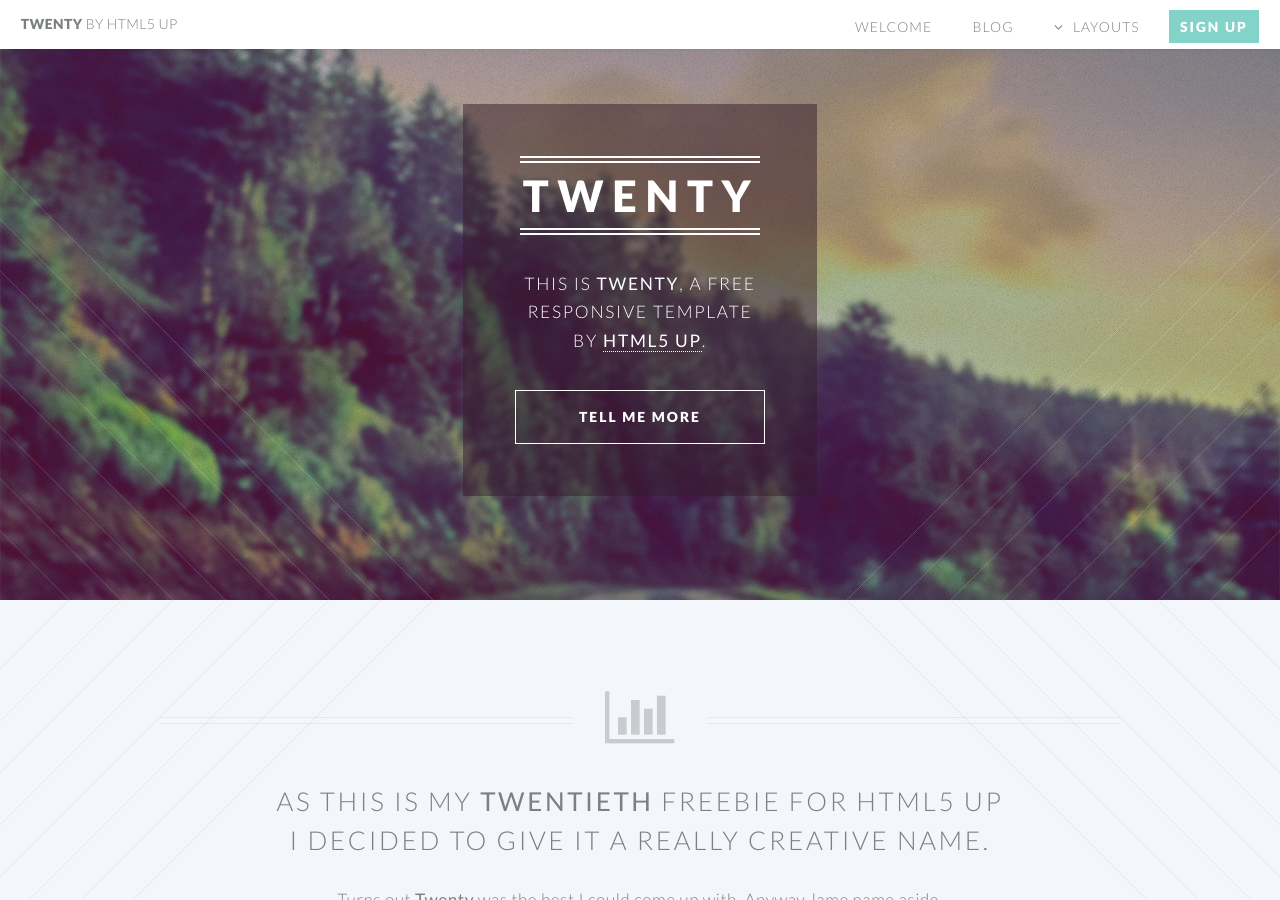
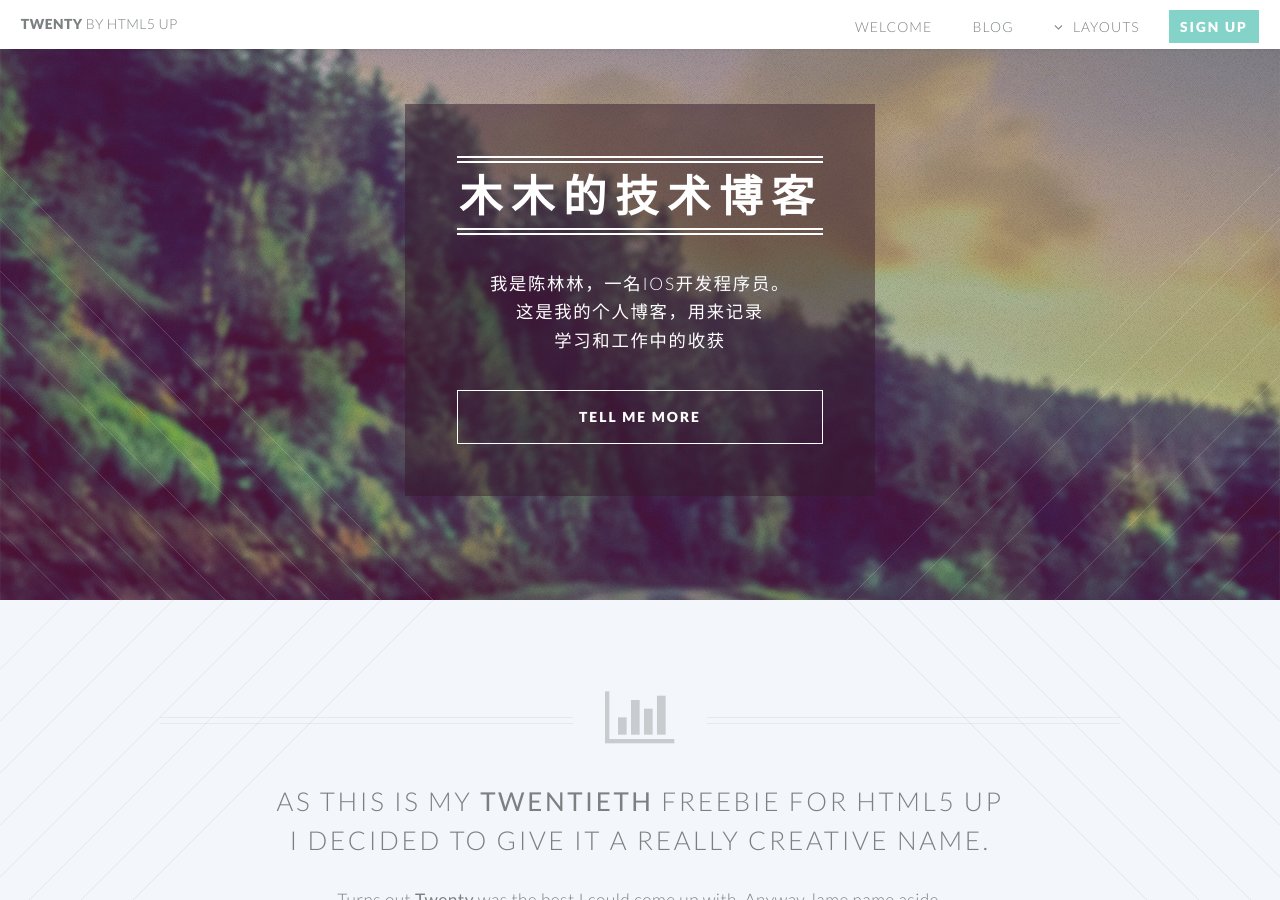
Before and after one commit to iosChenBoy/iosChenBoy.github.io, a Jekyll site: the page built from index.html, in a window 1280 px wide and 900 px high. Built offline with Jekyll 4.4.1, drawn with Linux system fonts in a browser that asks for light colours.

Commit message:
Update banner.html

```diff
--- a/_includes/banner.html
+++ b/_includes/banner.html
@@ -10,13 +10,13 @@
     <div class="inner">
 
         <header>
-            <h2>TWENTY</h2>
+            <h2>木木的技术博客</h2>
         </header>
-        <p>This is <strong>Twenty</strong>, a free
+        <p>我是陈林林，一名iOS开发程序员。 <strong></strong>
         <br />
-        responsive template
+        这是我的个人博客，用来记录
         <br />
-        by <a href="http://html5up.net">HTML5 UP</a>.</p>
+        学习和工作中的收获</p>
         <footer>
             <ul class="buttons vertical">
                 <li><a href="#main" class="button fit scrolly">Tell Me More</a></li>
```
